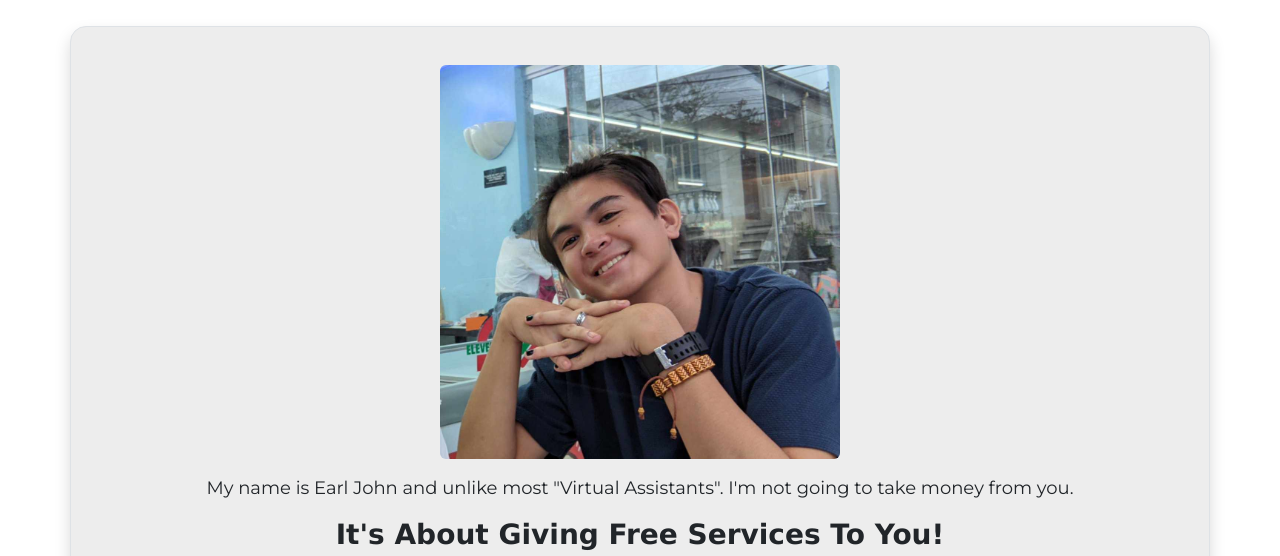
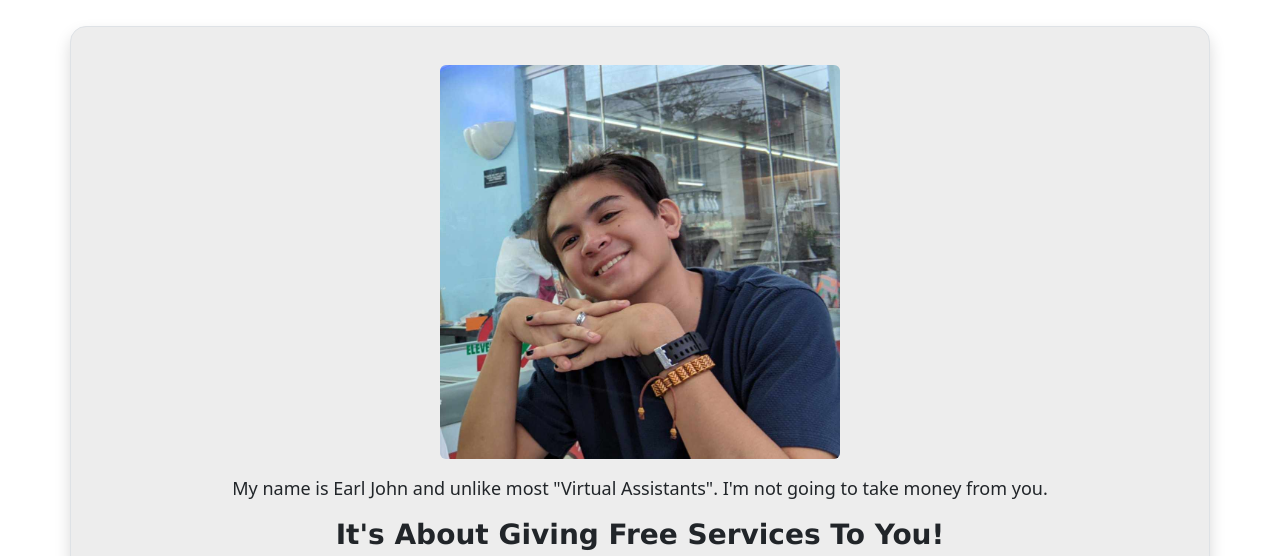
Before and after one commit to mr-ejk/MyLandingPage, a plain HTML site: page index.html in a window 1280 px wide. Shown: the part 373-929 px from the top of the page. Drawn offline with nearby package versions, Linux system fonts and the light colour scheme.

Commit message:
Update style.css

```diff
--- a/style.css
+++ b/style.css
@@ -5,8 +5,10 @@
 body{
    background-color: rgb(225, 226, 226);
 }
+p{
+   font-faminly: montserrat;
+}
 .main-content{
-   font-family: montserrat;
    padding-top: 3%;
    padding-left: 20%;
    padding-right: 20%;
```
